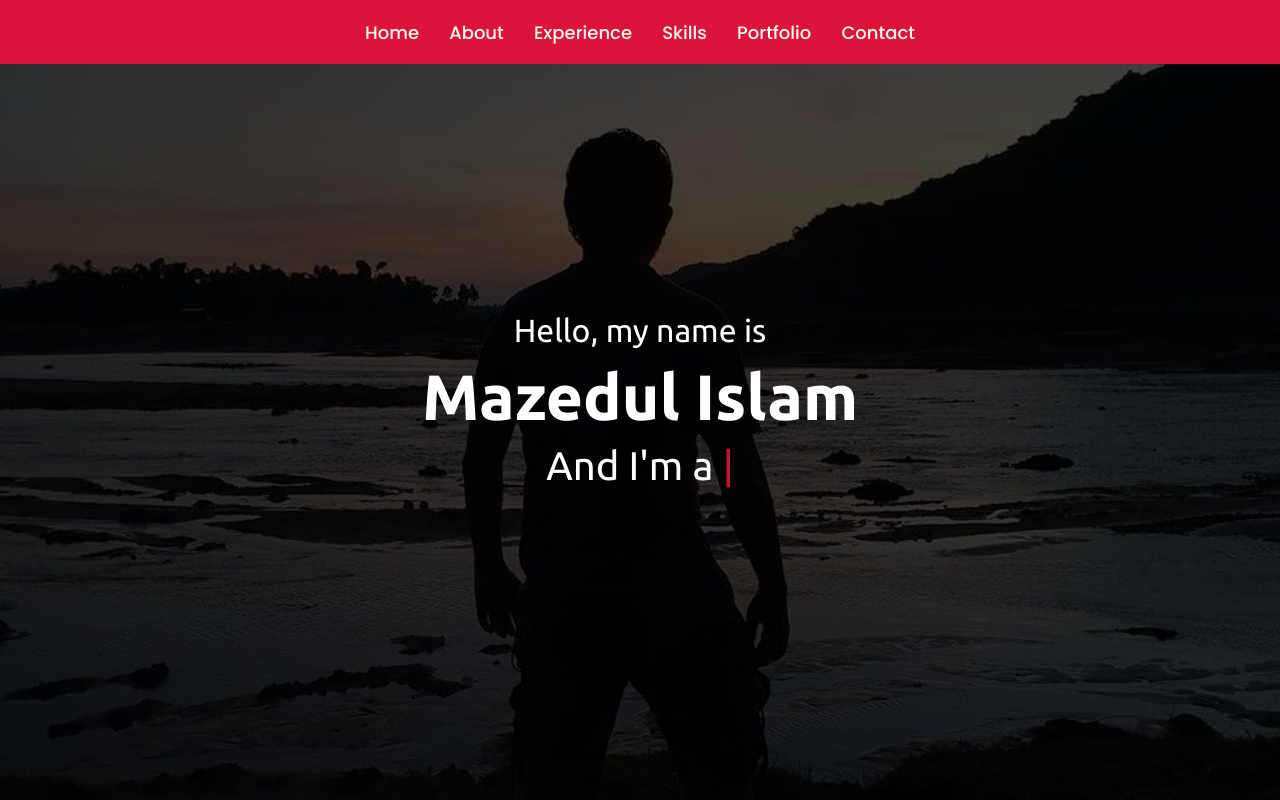
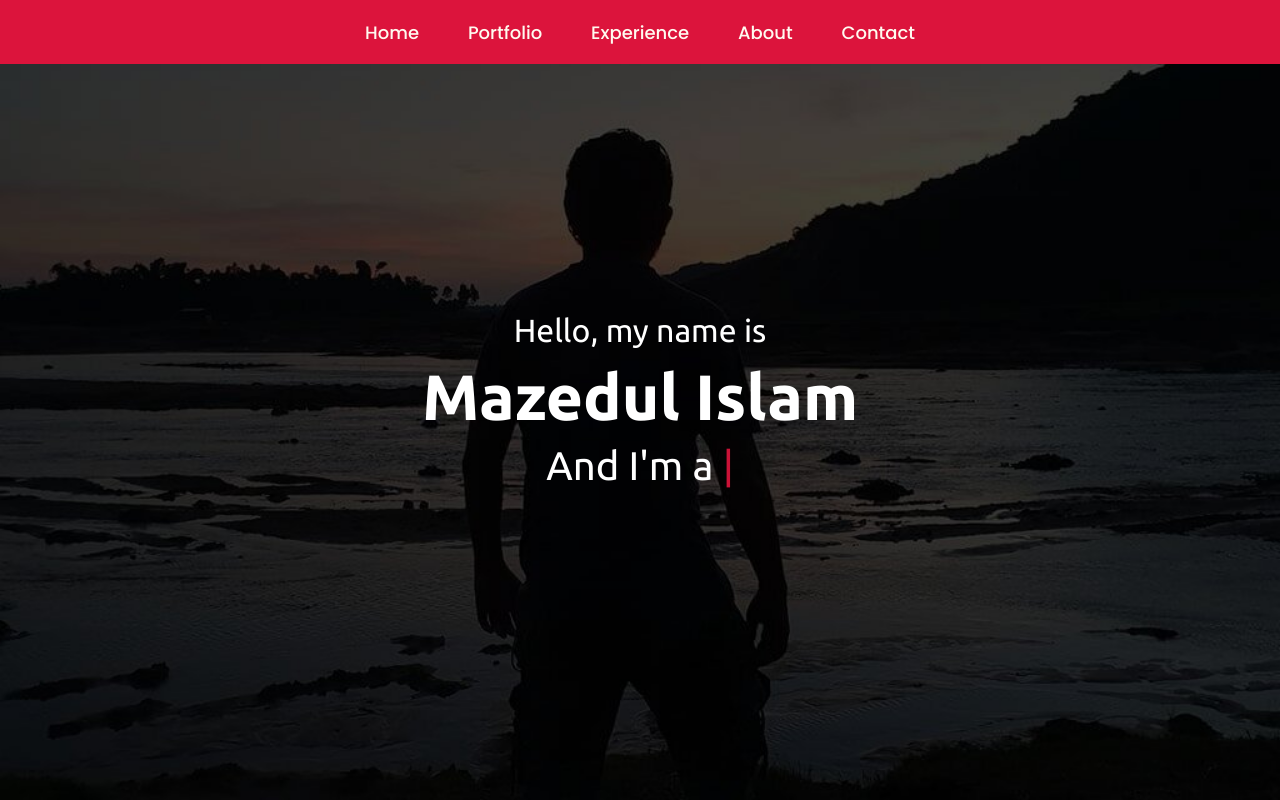
Before and after one commit to mazeduldev/portfolio, a Next.js app: page / in a window 1280 px wide. Shown: the top 800 px of the page. Built offline with nearby package versions, Linux system fonts and the light colour scheme.

Commit message:
reorder sections

```diff
--- a/components/navbar.tsx
+++ b/components/navbar.tsx
@@ -6,10 +6,9 @@ const Navbar: React.FC = () => {
     <nav className={classes.navContainer}>
       <ul className={classes.menu}>
         <li className={classes.menuItem}>Home</li>
+        <li className={classes.menuItem}>Portfolio</li>
+        <li className={classes.menuItem}>Experience</li>
         <li className={classes.menuItem}>About</li>
-        <li className={classes.menuItem}>Experience</li>
-        <li className={classes.menuItem}>Skills</li>
-        <li className={classes.menuItem}>Portfolio</li>
         <li className={classes.menuItem}>Contact</li>
       </ul>
     </nav>
--- a/pages/index.tsx
+++ b/pages/index.tsx
@@ -19,8 +19,8 @@ export default function Home() {
 
       <main>
         <Cover></Cover>
+        <Portfolio></Portfolio>
         <About></About>
-        <Portfolio></Portfolio>
         <Contact></Contact>
       </main>
 
```
Also changed, not shown: components/experience.tsx (added, +11 -0 lines).
